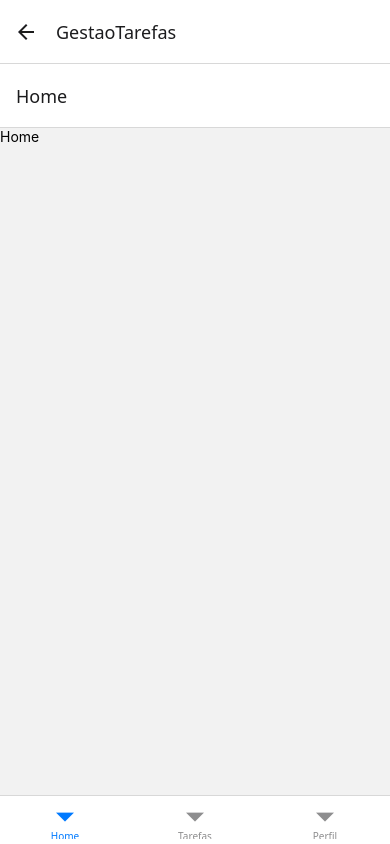
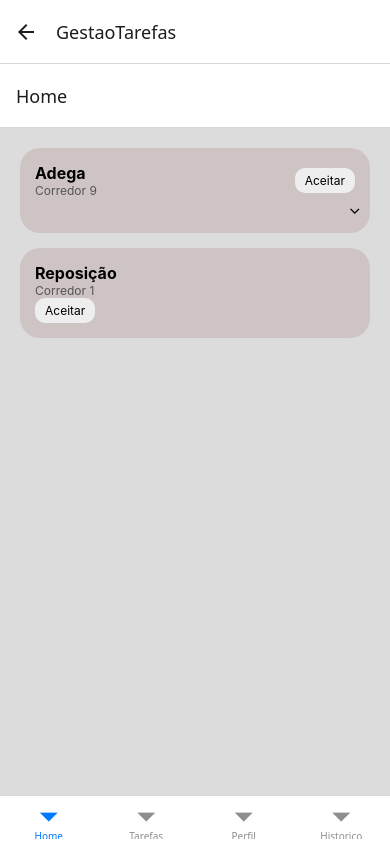
Before and after one commit to JULIOcesar353/gestao-tarefas-mobile, a React Native app: screen /GestaoTarefas in a window 390 px wide. Built offline with nearby package versions, Linux system fonts and the light colour scheme.

Commit message:
Home 24/03

```diff
--- a/src/navegacao/botton-tab.js
+++ b/src/navegacao/botton-tab.js
@@ -2,6 +2,7 @@ import { createBottomTabNavigator } from '@react-navigation/bottom-tabs';
 import Home from '../telas/home';
 import Perfil from '../telas/perfil';
 import Tarefas from '../telas/tarefas';
+import historico from '../telas/historico';
 
 const Tab = createBottomTabNavigator();
 
@@ -11,6 +12,7 @@ function GestaoTarefas() {
       <Tab.Screen name="Home" component={Home} />
       <Tab.Screen name="Tarefas" component={Tarefas} />
       <Tab.Screen name="Perfil" component={Perfil} />
+      <Tab.Screen name="Historico" component={historico} />
     </Tab.Navigator>
   );
 }
--- /dev/null
+++ b/src/telas/historico/index.js
@@ -0,0 +1,17 @@
+import { View, Text, TouchableOpacity } from 'react-native';
+import {  useNavigation } from '@react-navigation/native';
+
+export default function historico() {
+
+    const navigation = useNavigation();
+
+    return (
+        <View>
+            <Text>historico</Text>
+
+            <TouchableOpacity onPress={() => navigation.navigate('GestaoTarefas')}>
+                <Text>Acessar sistema</Text>
+            </TouchableOpacity>
+        </View>
+    )
+}
--- a/src/telas/home/index.js
+++ b/src/telas/home/index.js
@@ -1,9 +1,54 @@
-import { View, Text } from 'react-native';
+import { View, Text, TouchableOpacity } from 'react-native';
+import { useState } from 'react';
+import styles from './styles';
 
 export default function Home() {
+    const [aberto, setAberto] = useState(false);
+
     return (
-        <View>
-            <Text>Home</Text>
+        <View style={styles.container}>
+
+            {/* CARD GRANDE */}
+            <View style={styles.card}>
+                <View style={styles.headerCard}>
+                    <View>
+                        <Text style={styles.titulo}>Adega</Text>
+                        <Text style={styles.sub}>Corredor 9</Text>
+                    </View>
+
+                    <View style={styles.actions}>
+                        <TouchableOpacity style={styles.botaoAceitar}>
+                            <Text style={styles.textoBotao}>Aceitar</Text>
+                        </TouchableOpacity>
+                    </View>
+                </View>
+                 {aberto && (
+                <Text style={styles.descricao}>
+                    Retirar todos os resquícios de sujeira e após isso lavar o chão.
+                    cada parte do estacionamento e guardar os carrinhos no fundo de forma organizada.
+                </Text>
+                 )}
+                <TouchableOpacity onPress={() => setAberto(!aberto)}>
+                    <Text style={styles.seta}>
+                        {aberto ? '⌃' : '⌄'}
+                    </Text>
+                </TouchableOpacity>
+            </View>
+
+            {/* CARD MENOR */}
+            <View style={styles.card}>
+                <View>
+                    <Text style={styles.titulo}>Reposição</Text>
+                    <Text style={styles.sub}>Corredor 1</Text>
+                </View>
+
+                <View style={styles.actions}>
+                    <TouchableOpacity style={styles.botaoAceitar}>
+                        <Text style={styles.textoBotao}>Aceitar</Text>
+                    </TouchableOpacity>
+                    <Text style={styles.seta}>⌄</Text>
+                </View>
+            </View>
         </View>
-    )
+    );
 }
--- /dev/null
+++ b/src/telas/home/styles.js
@@ -0,0 +1,89 @@
+import { StyleSheet } from 'react-native';
+
+const styles = StyleSheet.create({
+    container: {
+        flex: 1,
+        backgroundColor: '#dcdcdc',
+        padding: 20,
+    },
+
+    card: {
+        backgroundColor: '#cfc4c4',
+        borderRadius: 20,
+        padding: 15,
+        marginBottom: 15,
+        alignItems: 'right',
+    },
+
+
+    headerCard: {
+        flexDirection: 'row',
+        justifyContent: 'space-between',
+        alignItems: 'center'
+    },
+
+    titulo: {
+        fontSize: 16,
+        fontWeight: 'bold'
+    },
+
+    sub: {
+        fontSize: 12,
+        color: '#555'
+    },
+
+    descricao: {
+        marginTop: 10,
+        fontSize: 14,
+        minHeight: 50,
+        maxHeight: 100,
+    },
+
+    actions: {
+        flexDirection: 'row',
+        alignItems: 'center',
+        gap: 10
+    },
+
+    botaoAceitar: {
+        backgroundColor: '#eee',
+        paddingHorizontal: 10,
+        paddingVertical: 5,
+        borderRadius: 10
+    },
+
+    textoBotao: {
+        fontSize: 12
+    },
+
+    seta: {
+        fontSize: 16,
+        marginLeft: '98%',
+
+    },
+
+    placeholder: {
+        height: 50,
+        backgroundColor: '#e5e5e5',
+        borderRadius: 25,
+        marginBottom: 10
+    },
+
+    footer: {
+        borderTopWidth: 1,
+        paddingTop: 10,
+        flexDirection: 'row',
+        justifyContent: 'space-around',
+        alignItems: 'center'
+    },
+
+    bolinha: {
+        width: 30,
+        height: 30,
+        borderRadius: 15,
+        backgroundColor: '#999'
+    },
+
+});
+
+export default styles;
```
